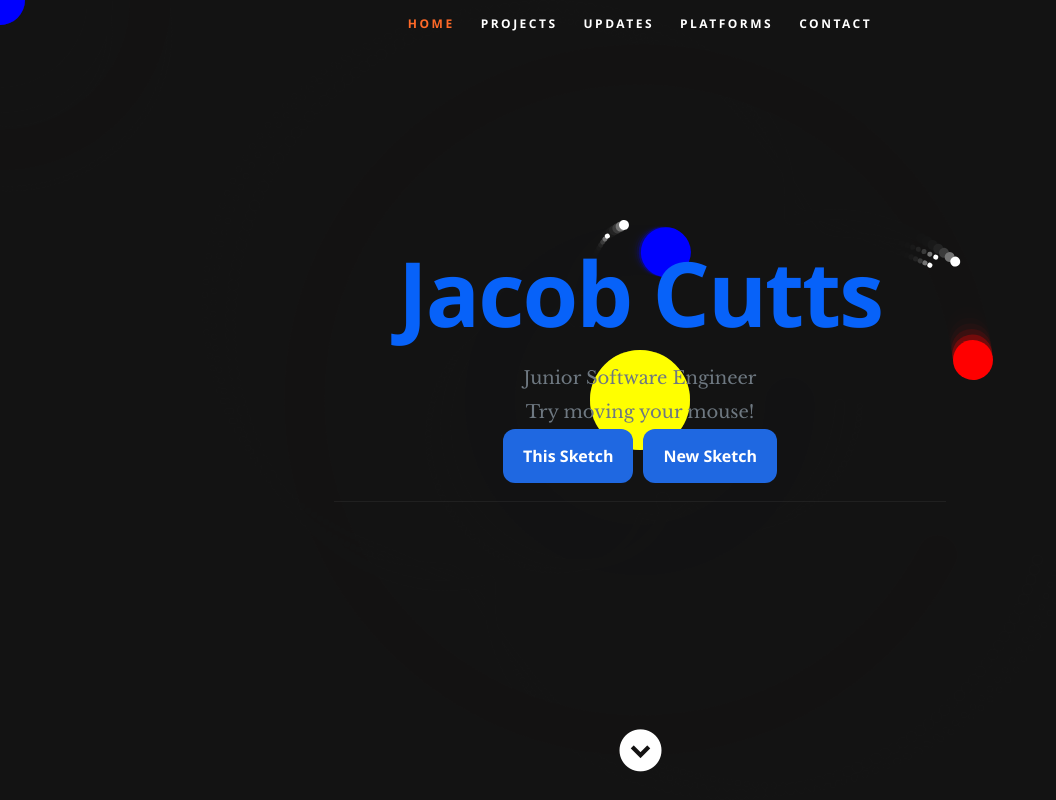
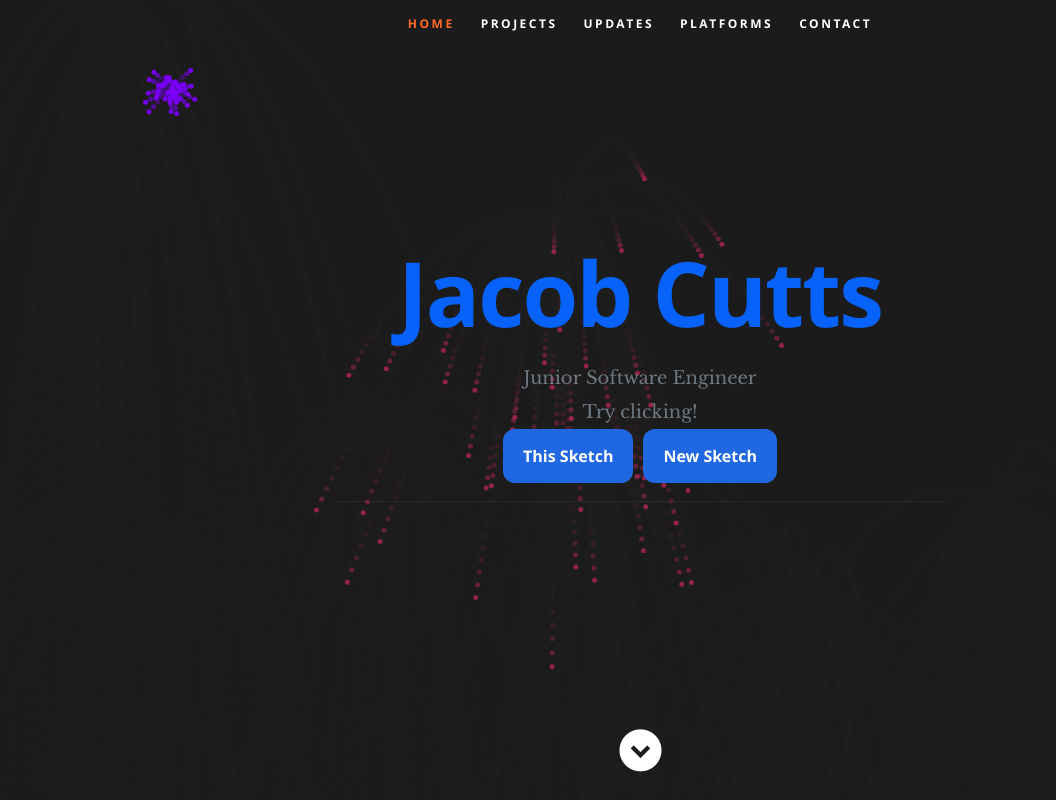
Before and after one commit to JacobCutts13/portfolio-front-end, a React (Create React App) app: page / in a window 1280 px wide. Shown: the top 800 px of the page, without its empty margins (0-1056 px from the left). Built offline with nearby package versions, Linux system fonts and the light colour scheme; no server answers.

Commit message:
changed random sketch key to sketch name

```diff
--- a/src/components/Header.tsx
+++ b/src/components/Header.tsx
@@ -5,28 +5,43 @@ import SimpleOrbits from "../sketches/SimpleOrbits";
 import RayCast from "../sketches/rayCast/RayCast";
 import Fireworks from "../sketches/fireworks/Fireworks";
 
+interface IPickSketch {
+  name: string;
+  isClick: boolean;
+}
+
 export default function Header(): JSX.Element {
-  const [sketchID, setSketchID] = useState<number>(-1);
+  const mySketches: IPickSketch[] = [
+    { name: "Simple Orbits", isClick: false },
+    { name: "Game Of Life", isClick: true },
+    { name: "Ray Cast", isClick: false },
+    { name: "Fireworks", isClick: true },
+  ];
+
+  const [sketch, setSketch] = useState<IPickSketch>({
+    name: "Simple Orbits",
+    isClick: false,
+  }); //store current and previous sketch to remove
 
   useEffect(() => {
     pickRandomSketch(); // eslint-disable-next-line react-hooks/exhaustive-deps
   }, []);
 
   const pickRandomSketch = () => {
-    let newSketchID = Math.floor(Math.random() * 4);
-    while (newSketchID === sketchID) {
-      newSketchID = Math.floor(Math.random() * 4); //reroll
+    let newSketch = mySketches[Math.floor(Math.random() * mySketches.length)]; //pick random sketch
+    while (newSketch.name === sketch.name) {
+      newSketch = mySketches[Math.floor(Math.random() * mySketches.length)]; //reroll until different sketchid
     }
-    setSketchID(newSketchID);
+    setSketch(newSketch); //set new sketch
   };
 
   return (
     <header id="Header">
       <div style={{ position: "absolute", zIndex: -1, top: 0, left: 0 }}>
-        {sketchID === 0 && <SimpleOrbits />}
-        {sketchID === 2 && <RayCast />}
-        {sketchID === 1 && <GameOfLife />}
-        {sketchID === 3 && <Fireworks />}
+        {sketch.name === "Simple Orbits" && <SimpleOrbits />}
+        {sketch.name === "Ray Cast" && <RayCast />}
+        {sketch.name === "Game Of Life" && <GameOfLife />}
+        {sketch.name === "Fireworks" && <Fireworks />}
       </div>
       <nav id="nav-wrap">
         <a className="mobile-btn" href="#nav-wrap" title="Show navigation">
@@ -74,7 +89,7 @@ export default function Header(): JSX.Element {
           <Fade direction="up" duration={2000}>
             <h1 className="responsive-headline">Jacob Cutts</h1>
           </Fade>
-          {sketchID % 2 === 1 && (
+          {sketch.isClick && (
             <Fade direction="up" duration={3000} cascade={true}>
               <h3>
                 Junior Software Engineer<br></br>Try clicking!
@@ -85,7 +100,7 @@ export default function Header(): JSX.Element {
               </div>
             </Fade>
           )}
-          {sketchID % 2 === 0 && (
+          {!sketch.isClick && (
             <Fade direction="up" duration={3000} cascade={true}>
               <h3>
                 Junior Software Engineer<br></br>Try moving your mouse!
```
